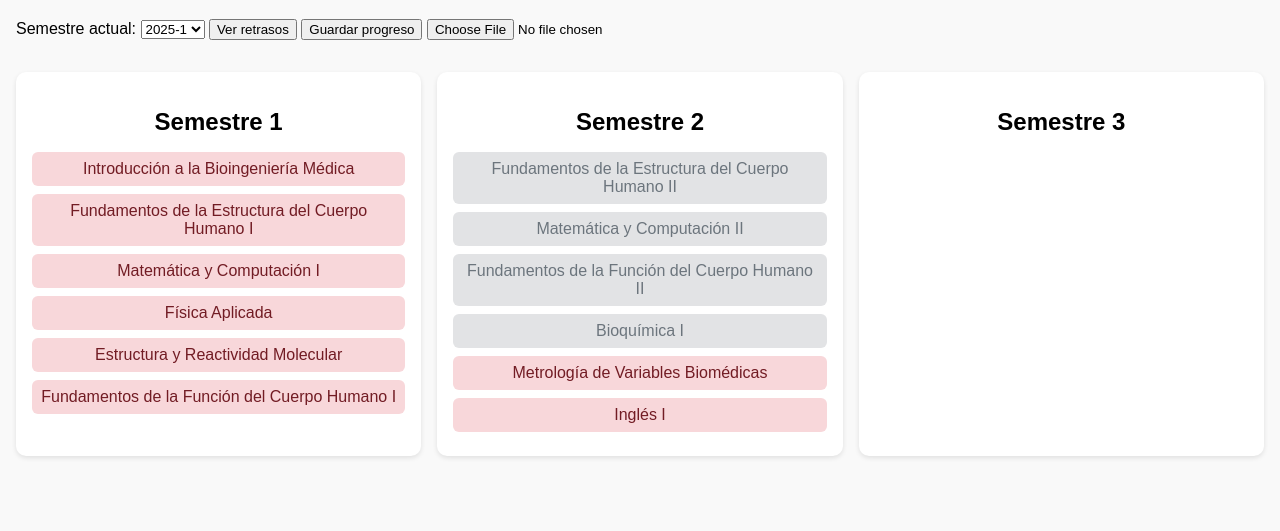
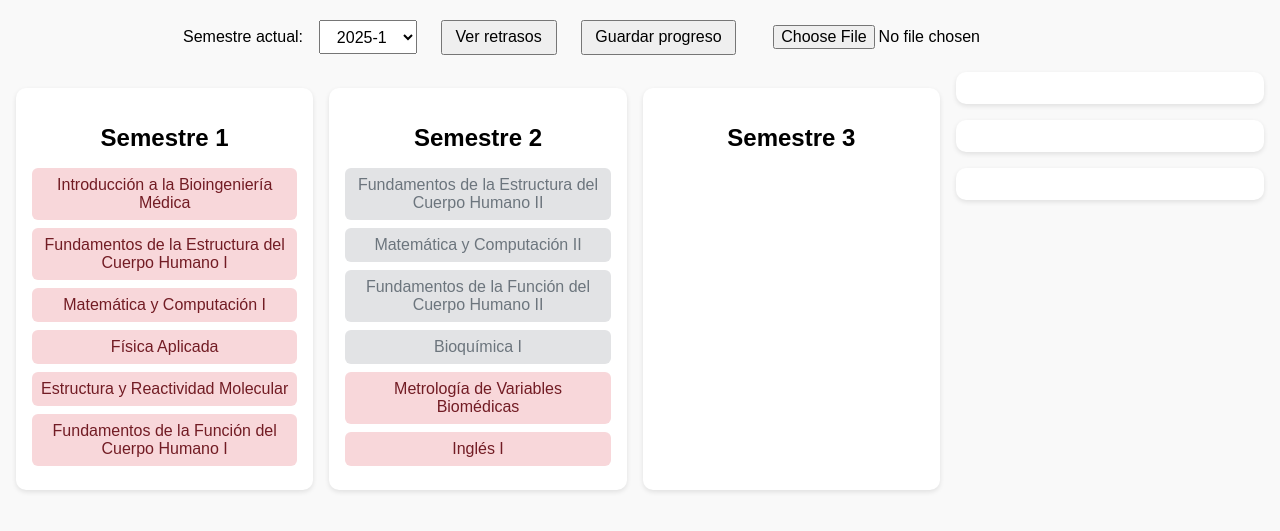
Before and after one commit to Ortegakeo/Malla-Bioingenieria-Medica, a plain HTML site: page index.html in a window 1280 px wide. Shown: the part 77-608 px from the top of the page. Drawn offline with Linux system fonts and the light colour scheme.

Commit message:
Update style.css

```diff
--- a/style.css
+++ b/style.css
@@ -1,4 +1,3 @@
-
 body {
   font-family: Arial, sans-serif;
   margin: 0;
@@ -8,11 +7,39 @@ body {
 h1 {
   text-align: center;
 }
+#selector-semestre {
+  margin-top: 1rem;
+  text-align: center;
+  gap: 0.5rem;
+  display: flex;
+  justify-content: center;
+  align-items: center;
+  flex-wrap: wrap;
+}
+#selector-semestre select,
+#selector-semestre button,
+#selector-semestre input[type="file"] {
+  margin: 0 0.5rem;
+  padding: 0.4rem 0.8rem;
+  font-size: 1rem;
+}
+#contenedor {
+  display: flex;
+  gap: 1rem;
+  margin-top: 1rem;
+}
 .grid {
+  flex: 3;
   display: grid;
   grid-template-columns: repeat(3, 1fr);
   gap: 1rem;
-  margin-top: 2rem;
+  margin-top: 1rem;
+}
+.panel-lateral {
+  flex: 1;
+  display: flex;
+  flex-direction: column;
+  gap: 1rem;
 }
 .semestre {
   background: #fff;
@@ -31,6 +58,7 @@ h1 {
   cursor: pointer;
   transition: background 0.3s ease;
   text-align: center;
+  user-select: none;
 }
 .pendiente {
   background: #f8d7da;
@@ -49,3 +77,11 @@ h1 {
   color: #6c757d;
   cursor: not-allowed;
 }
+.panel {
+  background: #fff;
+  padding: 1rem;
+  border-radius: 10px;
+  box-shadow: 0 2px 5px rgba(0,0,0,0.1);
+  max-height: 300px;
+  overflow-y: auto;
+}
```
